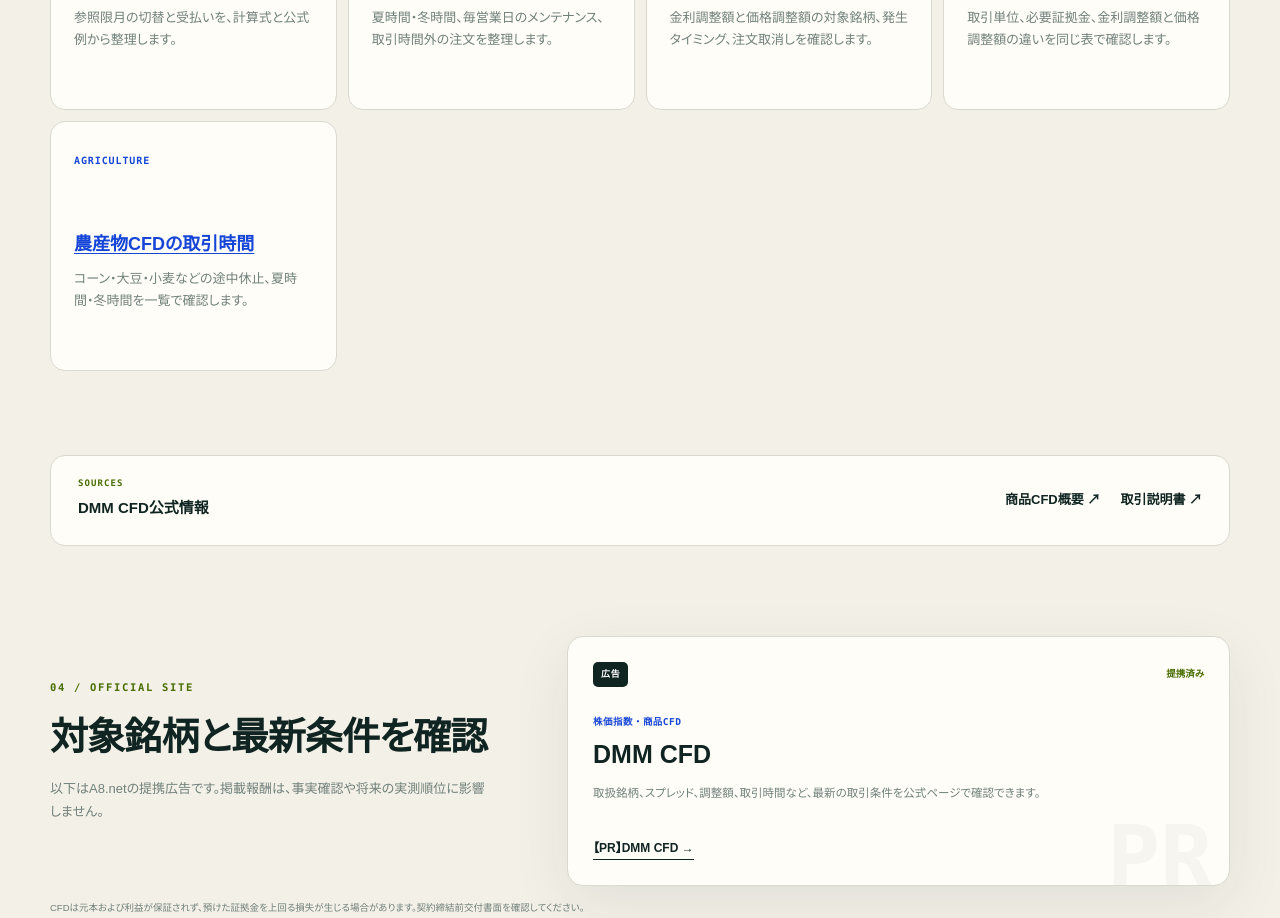
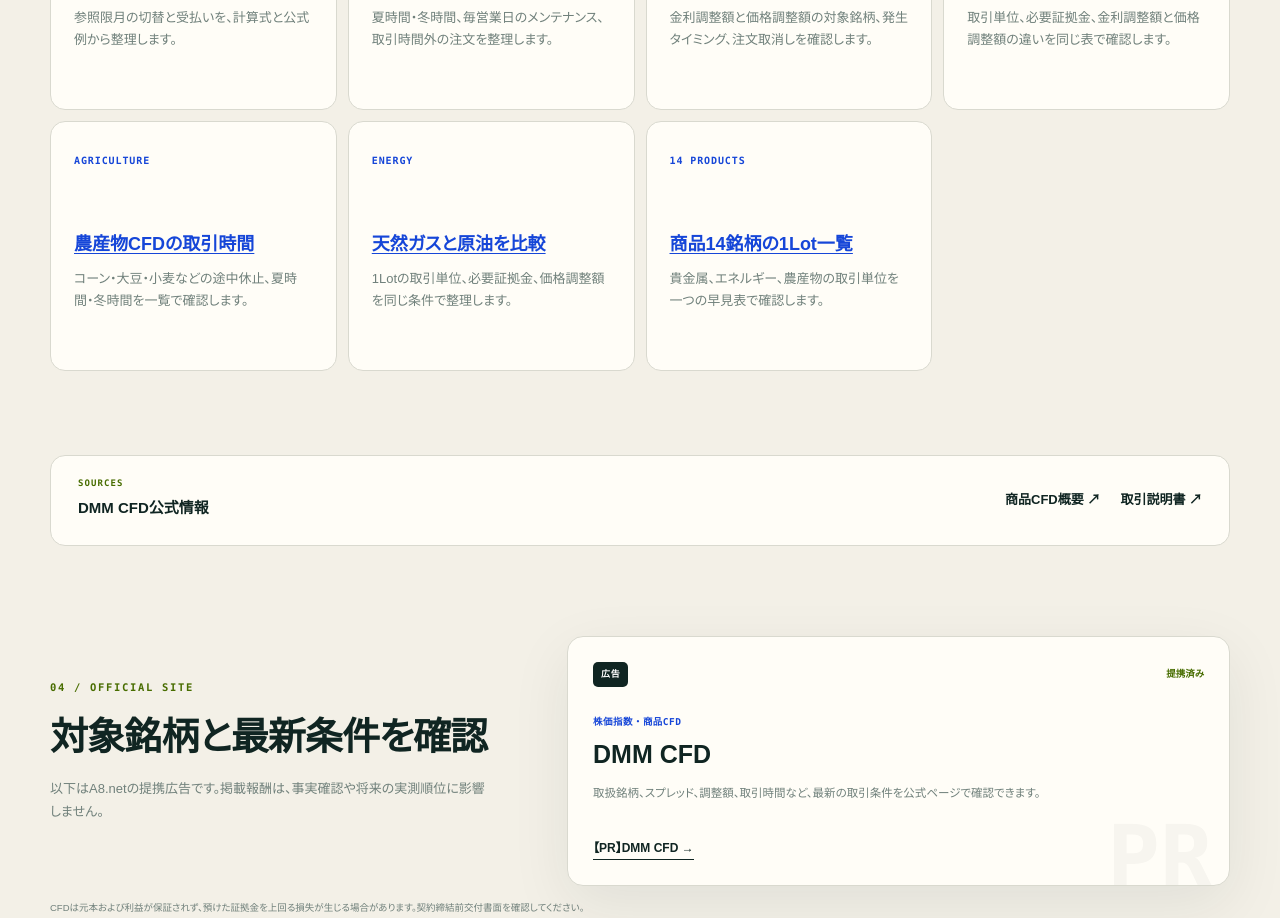
Before and after one commit to mrok18/hanbaijo, a Next.js app: page /cfd/dmm-cfd in a window 1280 px wide. Shown: the part 2240-3158 px from the top of the page. Built offline with nearby package versions, Linux system fonts and the light colour scheme.

Commit message:
feat: expand DMM CFD commodity navigation

```diff
--- a/app/cfd/dmm-cfd/page.tsx
+++ b/app/cfd/dmm-cfd/page.tsx
@@ -80,6 +80,8 @@ export default function DmmCfdPage() {
           <article><b>CALENDAR</b><h3><Link href="/articles/dmm-cfd-adjustment-calendar">調整額カレンダーの読み方</Link></h3><p>金利調整額と価格調整額の対象銘柄、発生タイミング、注文取消しを確認します。</p></article>
           <article><b>GOLD VS OIL</b><h3><Link href="/articles/dmm-cfd-gold-vs-oil-cost">金と原油のコスト比較</Link></h3><p>取引単位、必要証拠金、金利調整額と価格調整額の違いを同じ表で確認します。</p></article>
           <article><b>AGRICULTURE</b><h3><Link href="/articles/dmm-cfd-agriculture-trading-hours">農産物CFDの取引時間</Link></h3><p>コーン・大豆・小麦などの途中休止、夏時間・冬時間を一覧で確認します。</p></article>
+          <article><b>ENERGY</b><h3><Link href="/articles/dmm-cfd-natural-gas-vs-oil">天然ガスと原油を比較</Link></h3><p>1Lotの取引単位、必要証拠金、価格調整額を同じ条件で整理します。</p></article>
+          <article><b>14 PRODUCTS</b><h3><Link href="/articles/dmm-cfd-commodity-lot-list">商品14銘柄の1Lot一覧</Link></h3><p>貴金属、エネルギー、農産物の取引単位を一つの早見表で確認します。</p></article>
         </div>
       </section>
 
```
